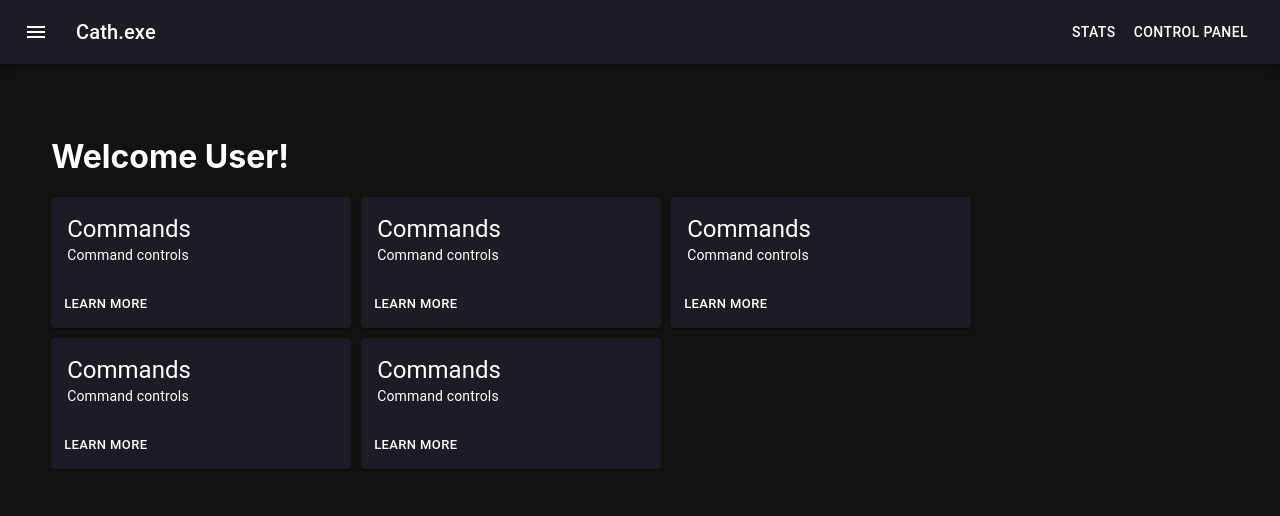
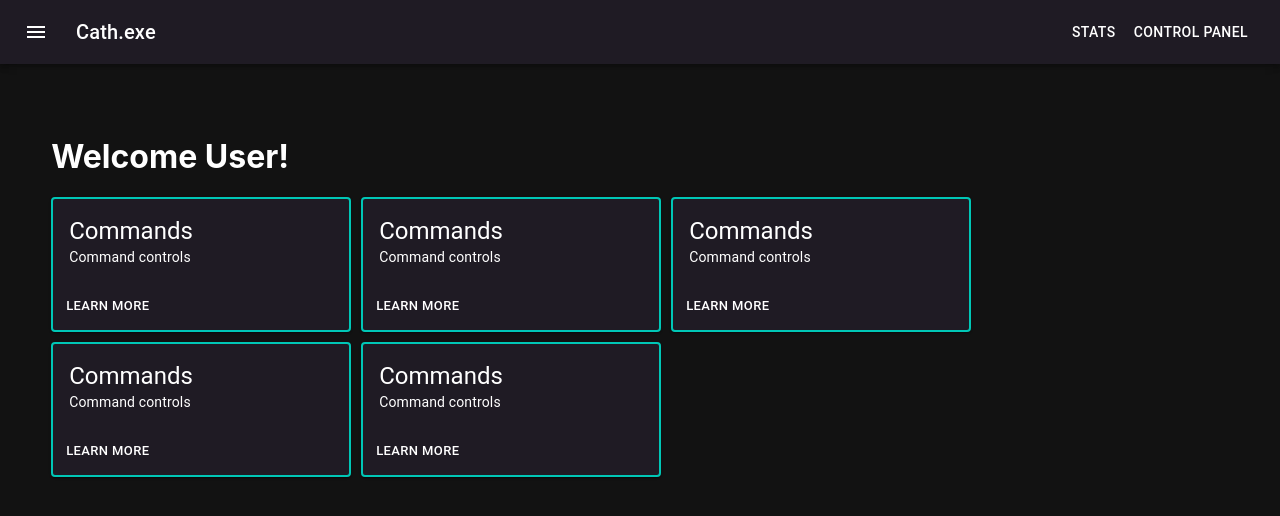
Before and after one commit to night0721/nyx-dashboard, a Next.js app: page / in a window 1280 px wide. Shown: the top 516 px of the page. Built offline with nearby package versions, Linux system fonts and the light colour scheme.

Commit message:
Fixed #4

```diff
--- a/components/CardContainer.js
+++ b/components/CardContainer.js
@@ -29,7 +29,7 @@ export default function CardContainer(props) {
 
     return (
         <a href={props.link}>
-            <Card className={classes.root} style={{ background: '#1F1B24' }}>
+            <Card className={classes.root} style={{ background: '#1F1B24', border: '2px solid #00c7b6' }}>
                 <CardContent>
                     <Typography variant="h5" component="h2">
                         {props.title}
```
